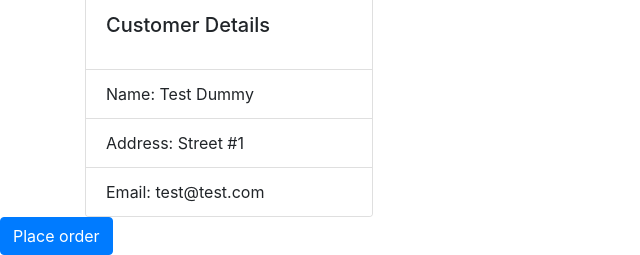
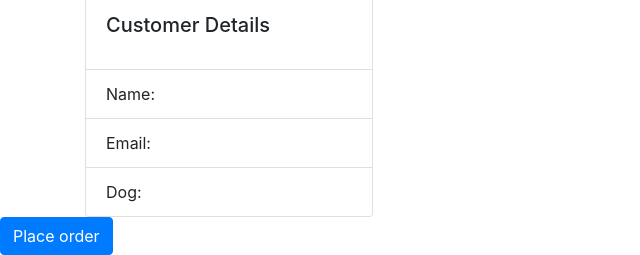
Before and after one commit to hasertrene/Doggaisseur-client, a React (Create React App) app: page /checkout in a window 1280 px wide. Shown: the part 817-1072 px from the top of the page, without its empty margins (0-640 px from the left). Built offline with nearby package versions, Linux system fonts and the light colour scheme; no server answers.

Commit message:
display customerinfo on checkout page when logged in

```diff
--- a/src/components/CustomerDetails/index.js
+++ b/src/components/CustomerDetails/index.js
@@ -1,7 +1,11 @@
 import React from "react";
-import Card from "react-bootstrap/Card";
+import { useSelector } from "react-redux";
+import { selectUser } from "../../store/user/selectors";
 
 export default function CustomerDetails() {
+  const user = useSelector(selectUser);
+  console.log("WHAT IS USER", user);
+
   return (
     <div className="card" style={{ width: "18rem" }}>
       <img
@@ -13,9 +17,9 @@ export default function CustomerDetails() {
         <h5 className="card-title">Customer Details</h5>
       </div>
       <ul className="list-group list-group-flush">
-        <li className="list-group-item">Name: Test Dummy</li>
-        <li className="list-group-item">Address: Street #1</li>
-        <li className="list-group-item">Email: test@test.com</li>
+        <li className="list-group-item">Name: {user.name}</li>
+        <li className="list-group-item">Email: {user.email}</li>
+        <li className="list-group-item">Dog: {user.dog}</li>
       </ul>
     </div>
   );
--- a/src/pages/Checkout/index.js
+++ b/src/pages/Checkout/index.js
@@ -8,12 +8,12 @@ import CustomerDetails from "../../components/CustomerDetails";
 import CartItem from "../../components/CartItem";
 
 export default function Checkout() {
-  const dispatch = useDispatch();
+  // const dispatch = useDispatch();
   const shoppingCart = useSelector(selectShoppingCart);
 
-  useEffect(() => {
-    dispatch(fetchShoppingCartById());
-  }, [dispatch]);
+  // useEffect(() => {
+  //   dispatch(fetchShoppingCartById());
+  // }, [dispatch]);
 
   return (
     <div>
```
